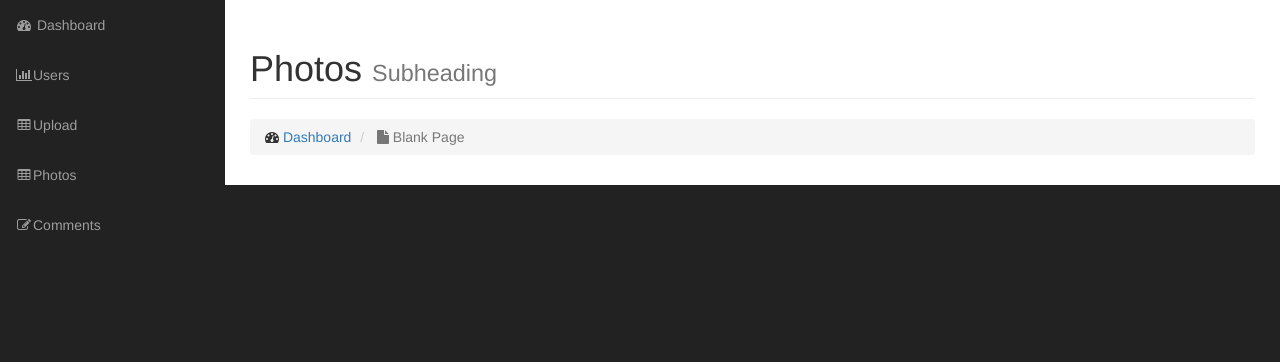
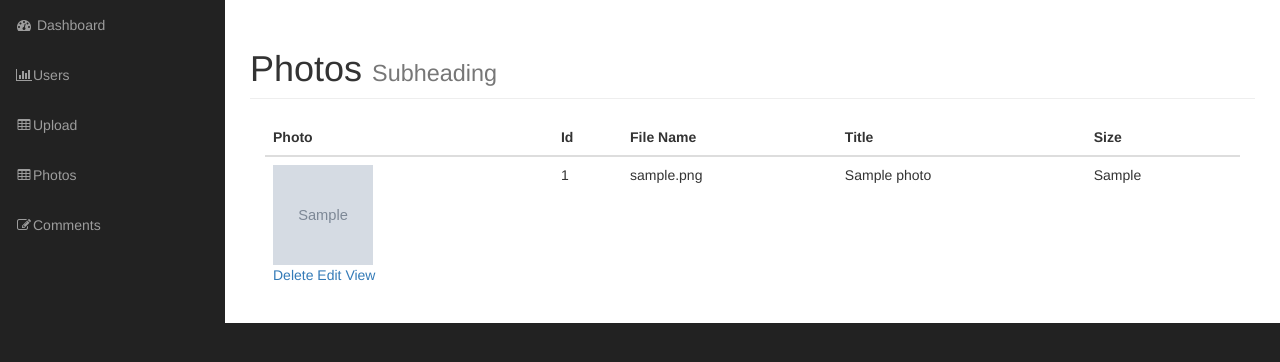
Before and after one commit to Stephencoding5652/gallery_practice, a PHP site: page /admin/photos.php in a window 1280 px wide. Shown: the part 51-413 px from the top of the page. Run offline with PHP 8.4, Linux system fonts and the light colour scheme; the visitor is signed in with stand-in values (Sample User, id 1); tables that the repository leaves empty or names only in its code hold one stand-in row (values such as "Sample post"); grey boxes marked "Sample" are stand-in pictures; grey boxes labelled with a size stand in for pictures from a placeholder-image service; some libraries are stand-ins or nearby versions.

Commit message:
lecture 120

```diff
--- a/admin/includes/config.php
+++ b/admin/includes/config.php
@@ -7,5 +7,16 @@ define('db_user','root');
 define('db_pass','root');
 define('db_name','gallery_db');
 
+
+defined('DS') ? null : define('DS', DIRECTORY_SEPARATOR);
+
+define('SITE_ROOT', "C:\\MAMP" . DS . "htdocs" . DS . "OOPDEMO");   // makes current directory the root directory
+
+defined('INCLUDES_PATH') ? null : define('INCLUDES_PATH', SITE_ROOT . DS . 'admin'. DS .'includes');
+
+defined('IMAGES_PATH') ? null : define('IMAGES_PATH', SITE_ROOT. DS . 'admin' . DS . 'images');
+
+
+
 session_start();
 ?>
--- a/admin/includes/db_object.php
+++ b/admin/includes/db_object.php
@@ -9,9 +9,9 @@ class Db_object{
         return static::find_by_query($syntax);
     }
 
-    public static function find_by_id($user_id){
+    public static function find_by_id($id){
         global $database;
-        $syntax = "SELECT * FROM ". static::$db_table ." WHERE user_id = {$user_id}";
+        $syntax = "SELECT * FROM ". static::$db_table ." WHERE id = {$id}";
         $result_set = static::find_by_query($syntax);
 
         // if(!empty($result_set)){
@@ -40,7 +40,7 @@ class Db_object{
         $calling_class = get_called_class();
         $the_object = new $calling_class;
 
-        // $the_object->id = $found_user['user_id'];
+        // $the_object->id = $found_user['id'];
         // $the_object->username = $found_user['username'];
         // $the_object->password = $found_user['password'];
         // $the_object->first_name = $found_user['first_name'];
@@ -89,7 +89,7 @@ class Db_object{
     }
 
     public function save(){
-        return isset($this->user_id) ? $this->update() : $this->create() ;
+        return isset($this->id) ? $this->update() : $this->create() ;
     }
 
     public function create(){
@@ -104,7 +104,7 @@ class Db_object{
         // $sql .= $database->escape_string($this->last_name) . "')";
 
         if($database->query($sql)){
-            $this->user_id = $database->the_insert_id();
+            $this->id = $database->the_insert_id();
             return true;
         }else{
             return false;
@@ -124,7 +124,7 @@ class Db_object{
 
         $sql = "UPDATE ". static::$db_table ." SET ";
         $sql .= implode(", ", $properties_pairs);
-        $sql .= " WHERE user_id = " . $database->escape_string($this->user_id);
+        $sql .= " WHERE id = " . $database->escape_string($this->id);
 
         $database->query($sql);
 
@@ -135,10 +135,10 @@ class Db_object{
         global $database;
 
         $sql = "DELETE FROM " . static::$db_table;
-        $sql .= " WHERE user_id = " . $database->escape_string($this->user_id);
+        $sql .= " WHERE id = " . $database->escape_string($this->id);
         $sql .= " LIMIT 1";
 
-        $database->query($sql);
+        return $database->query($sql) ? true : false;
     }
 }
 
--- a/admin/includes/header.php
+++ b/admin/includes/header.php
@@ -2,6 +2,8 @@
 require_once("init.php");
 ob_start();
 ?>
+
+
 <!DOCTYPE html>
 <html lang="en">
 
--- a/admin/includes/init.php
+++ b/admin/includes/init.php
@@ -1,4 +1,13 @@
 <?php
+
+defined('DS') ? null : define('DS', DIRECTORY_SEPARATOR);
+
+define('SITE_ROOT', "C:\\MAMP" . DS . "htdocs" . DS . "OOPDEMO");   // makes current directory the root directory
+
+defined('INCLUDES_PATH') ? null : define('INCLUDES_PATH', SITE_ROOT . DS . 'admin'. DS .'includes');
+
+defined('IMAGES_PATH') ? null : define('IMAGES_PATH', SITE_ROOT. DS . 'admin' . DS . 'images');
+
 
 require_once("functions.php");
 require_once("config.php");
@@ -7,7 +16,6 @@ require_once("db_object.php");
 require_once("user.php");
 require_once("photo.php");
 require_once("session.php");
-require_once("../root.php");
 
 
 ?>
--- a/admin/photo.php
+++ b/admin/includes/photo.php
@@ -1,10 +1,10 @@
 <?php
-
+require_once("config.php");
 class Photo extends Db_object {
 
     protected static $db_table = "photos";
     protected static $db_table_fields = array('title', 'description', 'filename', 'type', 'size');
-    public $photo_id;
+    public $id;
     public $title;
     public $description;
     public $filename;
@@ -22,14 +22,14 @@ class Photo extends Db_object {
         UPLOAD_ERR_NO_FILE      => "No file was uploaded",
         UPLOAD_ERR_NO_TMP_DIR   => "Missing a temporary folder",
         UPLOAD_ERR_CANT_WRITE   => "Failed to write file to disk",
-        UPLOAD_ERR_EXTENSION    => "A PHP extention stopped the file uploaf"
+        UPLOAD_ERR_EXTENSION    => "A PHP extention stopped the file upload"
     );
 
     public function set_file($file){
 
         if(empty($file) || !$file || !is_array($file)){
 
-            $this->erroes[] = "There was no file uploaded here";
+            $this->errors[] = "There was no file uploaded here";
             return false;
 
         }else if($file['error'] != 0){
@@ -39,8 +39,8 @@ class Photo extends Db_object {
 
         }else{
 
-            $this->filename = basename($file['name']);
-            $this->tmp_path = $file['tmp_path'];
+            $this->filename = $file['name'];
+            $this->tmp_path = $file['tmp_name'];
             $this->type = $file['type'];
             $this->size = $file['size'];
 
@@ -48,9 +48,13 @@ class Photo extends Db_object {
 
     }
 
+    public function picture_path(){
+        return $this->upload_directory . DS . $this->filename;
+    }
+
     public function save(){
 
-        if($this->photo_id){
+        if($this->id){
 
             $this->update();
 
@@ -96,6 +100,18 @@ class Photo extends Db_object {
 
     }
 
+    public function delete_photo(){
+        $target_path = IMAGES_PATH . DS . $this->filename;
+
+        if($this->delete()){
+            return unlink($target_path) ? true : false;
+        }else{
+
+            return false;
+        }
+    }
+
 }
 
+
 ?>
--- a/admin/includes/user.php
+++ b/admin/includes/user.php
@@ -4,7 +4,7 @@ class User extends Db_object{
 
     protected static $db_table = "users";
     protected static $db_table_fields = array('username', 'password', 'first_name', 'last_name');
-    public $user_id;
+    public $id;
     public $username;
     public $password;
     public $first_name;
@@ -56,7 +56,7 @@ class User extends Db_object{
     // }
 
     // public function save(){
-    //     return isset($this->user_id) ? $this->update() : $this->create() ;
+    //     return isset($this->id) ? $this->update() : $this->create() ;
     // }
 
     // public function create(){
@@ -71,7 +71,7 @@ class User extends Db_object{
     //     // $sql .= $database->escape_string($this->last_name) . "')";
 
     //     if($database->query($sql)){
-    //         $this->user_id = $database->the_insert_id();
+    //         $this->id = $database->the_insert_id();
     //         return true;
     //     }else{
     //         return false;
@@ -91,7 +91,7 @@ class User extends Db_object{
 
     //     $sql = "UPDATE users SET ";
     //     $sql .= implode(", ", $properties_pairs);
-    //     $sql .= " WHERE user_id = " . $database->escape_string($this->user_id);
+    //     $sql .= " WHERE id = " . $database->escape_string($this->id);
 
     //     $database->query($sql);
 
@@ -102,7 +102,7 @@ class User extends Db_object{
     //     global $database;
 
     //     $sql = "DELETE FROM users ";
-    //     $sql .= "WHERE user_id = " . $database->escape_string($this->user_id);
+    //     $sql .= "WHERE id = " . $database->escape_string($this->id);
     //     $sql .= " LIMIT 1";
 
     //     $database->query($sql);
--- a/admin/photos.php
+++ b/admin/photos.php
@@ -1,5 +1,19 @@
 <?php include("includes/header.php"); ?>
 
+<?php
+
+if(!$session->is_signed_in()){
+    redirect("login.php");
+}
+?>
+
+<?php
+
+$photos = Photo::find_all();
+
+
+
+?>
         <!-- Navigation -->
         <nav class="navbar navbar-inverse navbar-fixed-top" role="navigation">
             <!-- Brand and toggle get grouped for better mobile display -->
@@ -21,14 +35,40 @@
                         Photos
                         <small>Subheading</small>
                     </h1>
-                    <ol class="breadcrumb">
-                        <li>
-                             <i class="fa fa-dashboard"></i>  <a href="index.html">Dashboard</a>
-                        </li>
-                        <li class="active">
-                            <i class="fa fa-file"></i> Blank Page
-                        </li>
-                    </ol>
+
+                    <div class="col-md-12">
+                        <table class="table">
+                            <thead>
+                                <tr>
+                                    <th>Photo</th>
+                                    <th>Id</th>
+                                    <th>File Name</th>
+                                    <th>Title</th>
+                                    <th>Size</th>
+                                </tr>
+                            </thead>
+                            <tbody>
+                            <?php foreach($photos as $photo) : ?>
+
+                                <tr>
+                                    <td><img src="<?php echo $photo->picture_path(); ?>" alt="" width="100" height="100">
+                                        <div class="picture_link">
+                                            <a href="delete_photo.php/?id=<?php echo $photo->id; ?>">Delete</a>
+                                            <a href="#">Edit</a>
+                                            <a href="#">View</a>
+                                        </div>
+                                    </td>
+                                    <td><?php echo $photo->id; ?></td>
+                                    <td><?php echo $photo->filename; ?></td>
+                                    <td><?php echo $photo->title; ?></td>
+                                    <td><?php echo $photo->size; ?></td>
+                                </tr>
+
+                            <?php endforeach; ?>
+                            </tbody>
+                        </table> <!-- End of Table -->
+                    </div>
+
                 </div>
             </div>
                 <!-- /.row -->
--- a/root.php
+++ b/root.php
@@ -9,4 +9,5 @@ defined('INCLUDES_PATH') ? null : define('INCLUDES_PATH', SITE_ROOT . DS . 'admi
 defined('IMAGES_PATH') ? null : define('IMAGES_PATH', SITE_ROOT. DS . 'admin' . DS . 'images');
 
 
+
 ?>
```
Also changed, not shown: admin/delete_photo.php (added, +20 -0 lines), admin/includes/admin_content.php (+2 -8 lines), admin/upload.php (+49 -8 lines).
